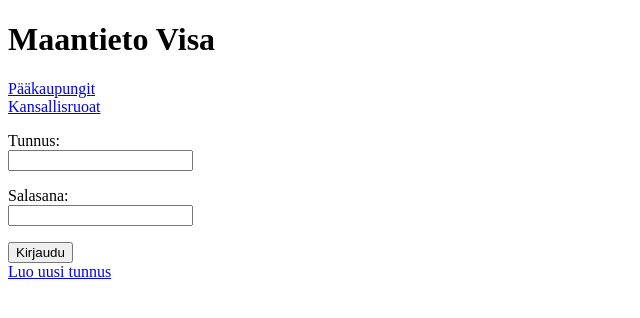
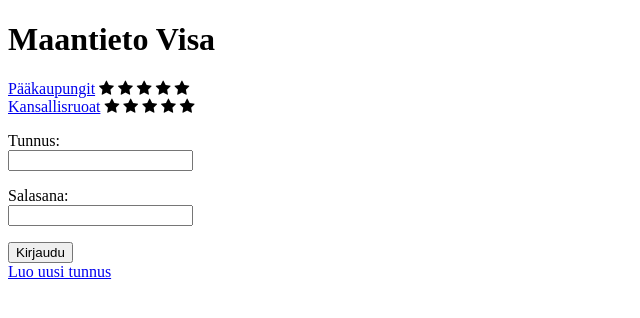
Before and after one commit to erz64/maat-tietovisa-tietokantasovellus, a Flask app: template templates/frontpage.html in a window 1280 px wide. Shown: the top 318 px of the page, without its empty margins (0-640 px from the left). Run offline with Flask 2, Linux system fonts and the light colour scheme; the template is opened without the code that fills it, so the values that code supplies are empty.

Commit message:
made so you can see reviews in stars on the frontpage next to the trivia

```diff
--- a/routes.py
+++ b/routes.py
@@ -10,7 +10,9 @@
 
 @app.route("/")
 def index():
-    return render_template("frontpage.html")
+    stars_capitals = stats.get_reviews_all(1)
+    stars_food = stats.get_reviews_all(2)
+    return render_template("frontpage.html", stars_capitals=stars_capitals, stars_food=stars_food)
 
 
 @app.route("/login", methods=["POST"])
@@ -154,7 +156,6 @@
 def review():
     users.check_csrf()
     star = request.form["star"]
-    print(star)
     question_id = request.form["question_id"]
     stats.insert_into_reviews(session["user_id"], star, question_id)
     return render_template("review.html")
--- a/templates/frontpage.html
+++ b/templates/frontpage.html
@@ -1,10 +1,89 @@
 <!DOCTYPE html>
 <title>Maantieto Visa </title>
 <h1>Maantieto Visa</h1>
+<link rel="stylesheet" href="https://cdnjs.cloudflare.com/ajax/libs/font-awesome/4.7.0/css/font-awesome.min.css">
+
 
 <a href="/paakaupungit">Pääkaupungit</a>
+<style>.checked {
+    color: orange;
+  }</style>
+{% if stars_capitals == 5 %}
+<span class="fa fa-star checked"></span>
+<span class="fa fa-star checked"></span>
+<span class="fa fa-star checked"></span>
+<span class="fa fa-star checked"></span>
+<span class="fa fa-star checked"></span>
+{% elif stars_capitals == 4 %}
+<span class="fa fa-star checked"></span>
+<span class="fa fa-star checked"></span>
+<span class="fa fa-star checked"></span>
+<span class="fa fa-star checked"></span>
+<span class="fa fa-star"></span>
+{% elif stars_capitals == 3 %}
+<span class="fa fa-star checked"></span>
+<span class="fa fa-star checked"></span>
+<span class="fa fa-star checked"></span>
+<span class="fa fa-star"></span>
+<span class="fa fa-star"></span>
+{% elif stars_capitals == 2 %}
+<span class="fa fa-star checked"></span>
+<span class="fa fa-star checked"></span>
+<span class="fa fa-star"></span>
+<span class="fa fa-star"></span>
+<span class="fa fa-star"></span>
+{% elif stars_capitals == 1 %}
+<span class="fa fa-star checked"></span>
+<span class="fa fa-star"></span>
+<span class="fa fa-star"></span>
+<span class="fa fa-star"></span>
+<span class="fa fa-star"></span>
+{% else %}
+<span class="fa fa-star"></span>
+<span class="fa fa-star"></span>
+<span class="fa fa-star"></span>
+<span class="fa fa-star"></span>
+<span class="fa fa-star"></span>
+{% endif %}
 <br>
 <a href="/ruoat">Kansallisruoat</a>
+{% if stars_food == 5 %}
+<span class="fa fa-star checked"></span>
+<span class="fa fa-star checked"></span>
+<span class="fa fa-star checked"></span>
+<span class="fa fa-star checked"></span>
+<span class="fa fa-star checked"></span>
+{% elif stars_food == 4 %}
+<span class="fa fa-star checked"></span>
+<span class="fa fa-star checked"></span>
+<span class="fa fa-star checked"></span>
+<span class="fa fa-star checked"></span>
+<span class="fa fa-star"></span>
+{% elif stars_food == 3 %}
+<span class="fa fa-star checked"></span>
+<span class="fa fa-star checked"></span>
+<span class="fa fa-star checked"></span>
+<span class="fa fa-star"></span>
+<span class="fa fa-star"></span>
+{% elif stars_food == 2 %}
+<span class="fa fa-star checked"></span>
+<span class="fa fa-star checked"></span>
+<span class="fa fa-star"></span>
+<span class="fa fa-star"></span>
+<span class="fa fa-star"></span>
+{% elif stars_food == 1 %}
+<span class="fa fa-star checked"></span>
+<span class="fa fa-star"></span>
+<span class="fa fa-star"></span>
+<span class="fa fa-star"></span>
+<span class="fa fa-star"></span>
+{% else %}
+<span class="fa fa-star"></span>
+<span class="fa fa-star"></span>
+<span class="fa fa-star"></span>
+<span class="fa fa-star"></span>
+<span class="fa fa-star"></span>
+{% endif %}
 
 {% if session.username %}
 <p>Olet kirjautunut nimellä {{ session.username }}</p>
```
Also changed, not shown: stats.py (+7 -0 lines).
